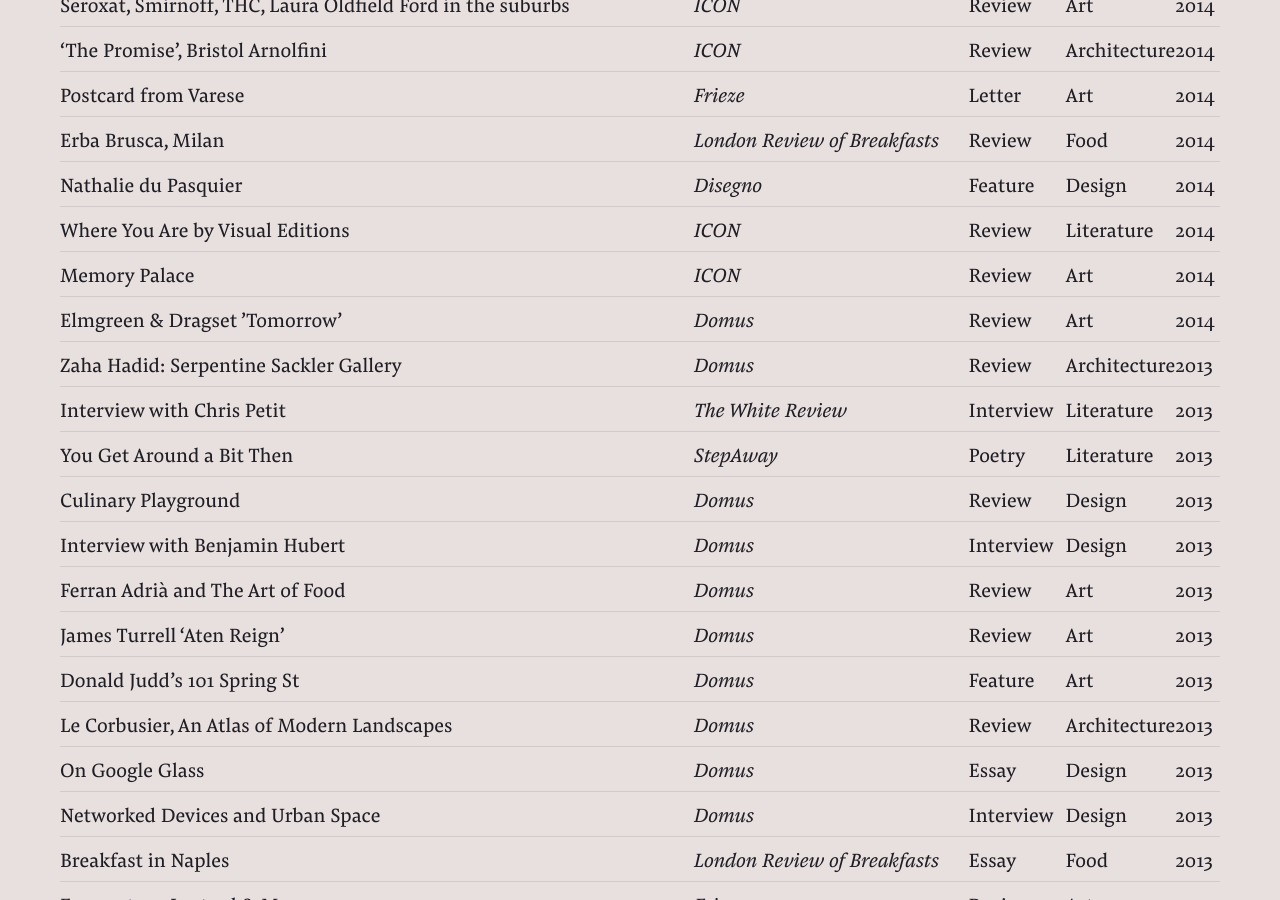
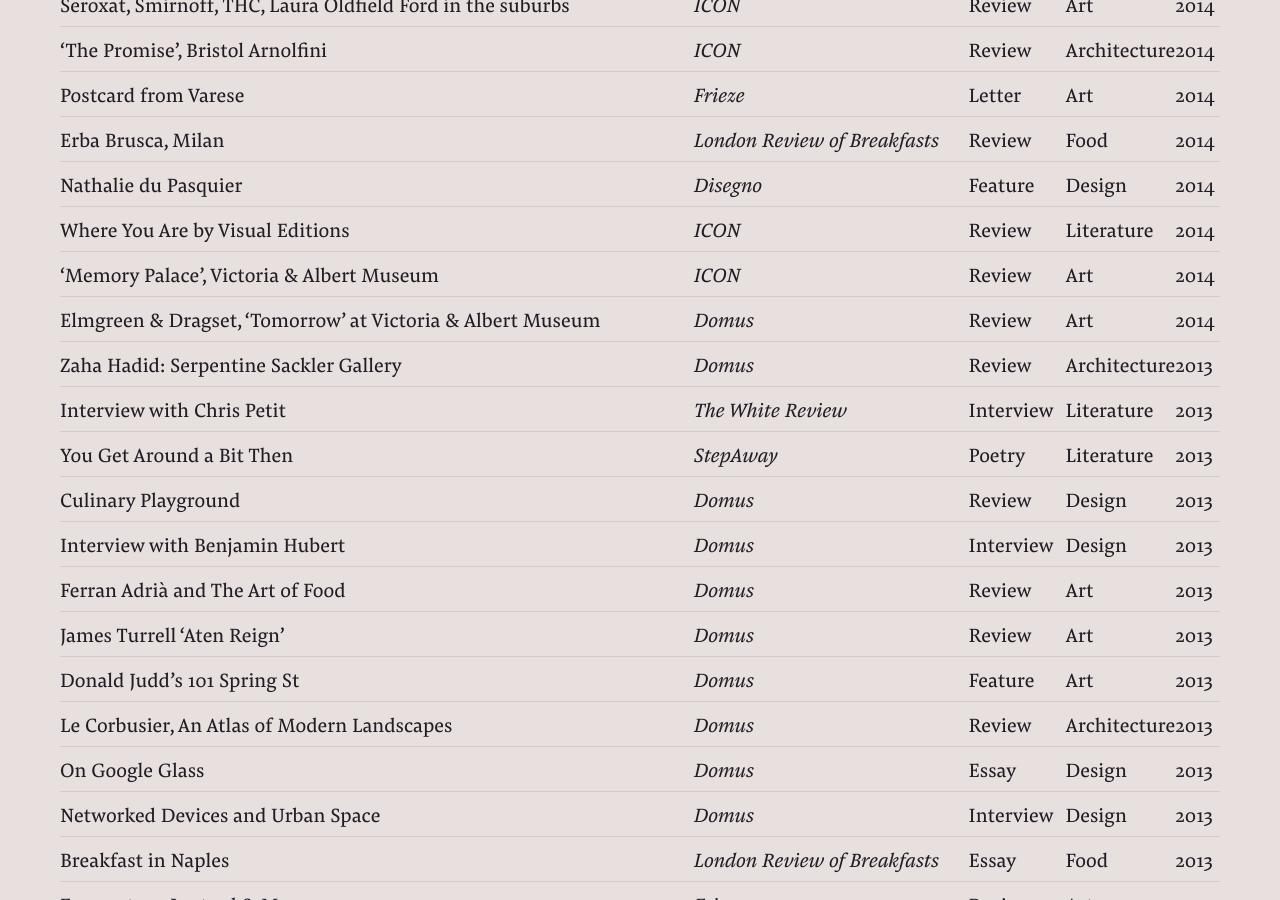
Before and after one commit to hg-site/hg-site.github.io, a Jekyll site: the page built from archive/index.markdown, in a window 1280 px wide and 900 px high, scrolled down 1720 px. Built offline with Jekyll 4.4.1, drawn with Linux system fonts in a browser that asks for light colours.

Commit message:
Updated Index

```diff
--- a/archive/index.markdown
+++ b/archive/index.markdown
@@ -328,7 +328,7 @@
 </tr>
 
 <tr data-href="https://www.iconeye.com/news/news/icon-128-mexico/">
-	<td class="title">Memory Palace</td>
+	<td class="title">‘Memory Palace’, Victoria & Albert Museum</td>
 	<td class="publisher">ICON</td>
 	<td class="type">Review</td>
 	<td class="subject">Art</td>
@@ -336,7 +336,7 @@
 </tr>
 
 <tr data-href="">
-	<td class="title">Elmgreen &amp; Dragset ’Tomorrow’</td>
+	<td class="title">Elmgreen &amp; Dragset, ‘Tomorrow’ at Victoria & Albert Museum</td>
 	<td class="publisher">Domus</td>
 	<td class="type">Review</td>
 	<td class="subject">Art</td>
```
